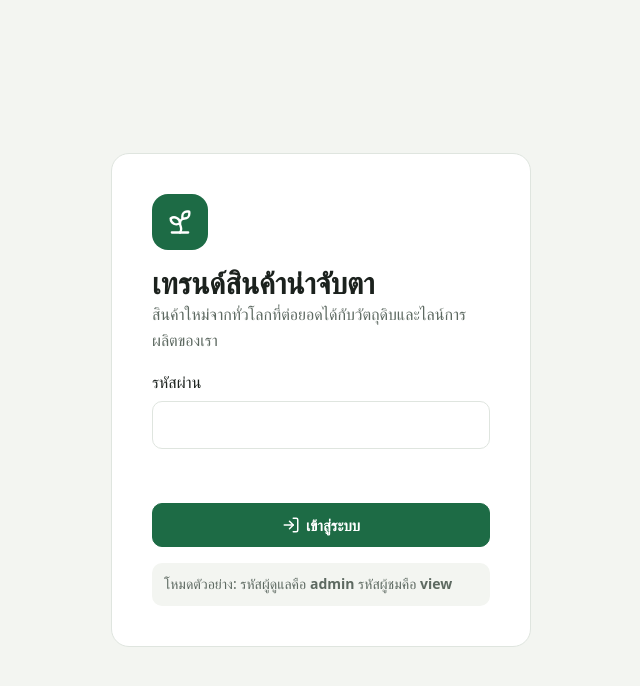
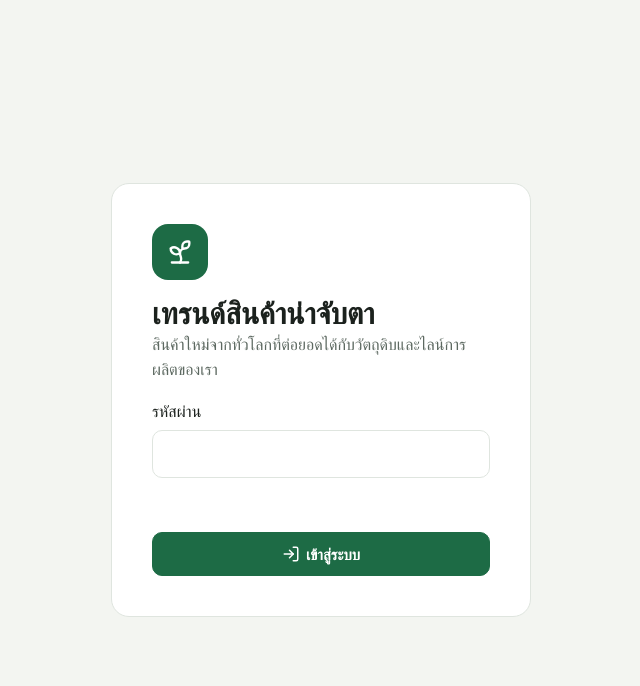
Before and after one commit to Chaokoh-ex/Claude_Product_Export, a plain HTML site: page index.html in a window 1280 px wide. Shown: the whole page, without its empty margins (319-959 px from the left). Drawn offline with nearby package versions, Linux system fonts and the light colour scheme; a web font is replaced by a local one.

Commit message:
เชื่อมหน้าเว็บกับ Apps Script API
Co-Authored-By: Claude Opus 5.5 <noreply@anthropic.com>
Claude-Session: https://claude.ai/code/session_011Kog5y2tx6B71FqADkSCk8

```diff
--- a/index.html
+++ b/index.html
@@ -197,7 +197,7 @@ label.f small{font-weight:400;color:var(--mute)}
 const CATS=['กะทิและผลิตภัณฑ์มะพร้าว','น้ำมะพร้าวและเครื่องดื่ม','น้ำจิ้มและซอส','ผักผลไม้กระป๋อง','อื่นๆ'];
 const PACKS=['กระป๋อง','ขวดแก้ว','กล่อง UHT','ซองหรือถุง','อื่นๆ'];
 /* ===== ตั้งค่า: วาง Web app URL ของ Apps Script ระหว่างเครื่องหมายคำพูด (เว้นว่าง = โหมดตัวอย่าง) ===== */
-const API_URL='';
+const API_URL='https://script.google.com/macros/s/AKfycbwFLwabnUaMqTpa9dd5WcG9pz-Ny8mrhHWb3rtz2bXwWM7hyzajtOcynu-AgoJAbFGU7g/exec';
 const DEMO=!API_URL;
 const $=s=>document.querySelector(s);
 const esc=s=>String(s??'').replace(/[&<>"']/g,c=>({'&':'&amp;','<':'&lt;','>':'&gt;','"':'&quot;',"'":'&#39;'}[c]));
```
